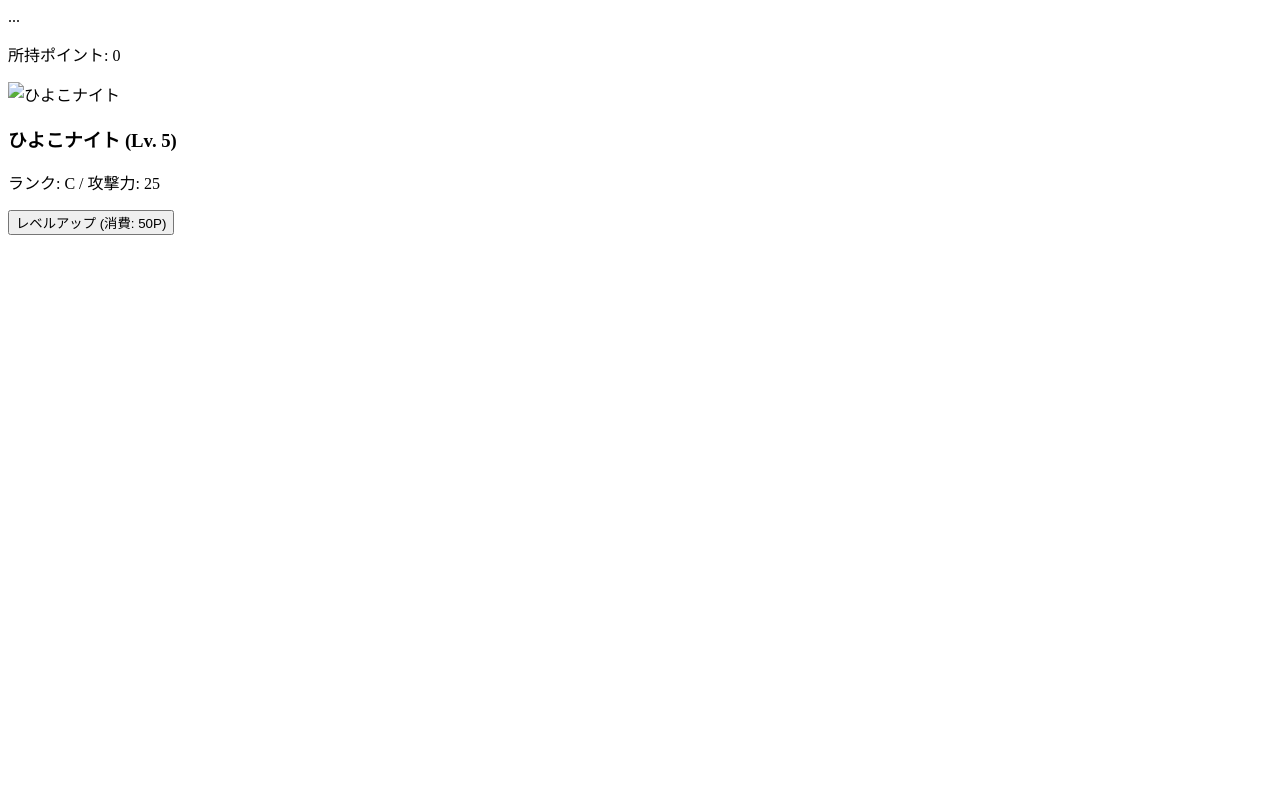
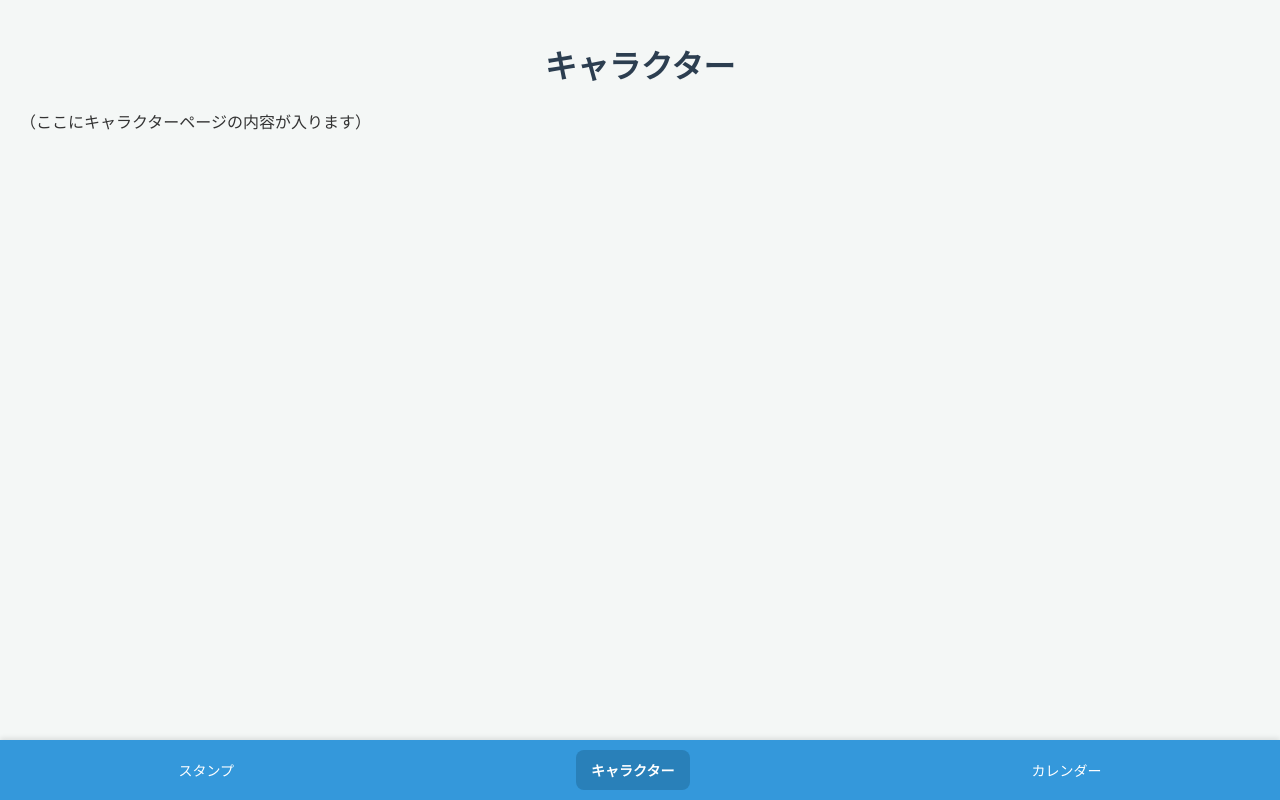
Before and after one commit to issei-dev/test2, a plain HTML site: page characters.html in a window 1280 px wide. Drawn offline with Linux system fonts and the light colour scheme.

Commit message:
Update characters.html

```diff
--- a/characters.html
+++ b/characters.html
@@ -1,13 +1,23 @@
-<nav>...</nav>
-<p>所持ポイント: <span id="totalPointsDisplay">0</span></p>
+<!DOCTYPE html>
+<html lang="ja">
+<head>
+    <meta charset="UTF-8">
+    <meta name="viewport" content="width=device-width, initial-scale=1.0">
+    <title>キャラクター | がんばり育成アプリ</title>
+    <link rel="stylesheet" href="style.css">
+</head>
+<body>
 
-<div id="characterListContainer">
-    <!-- ↓ JavaScriptでキャラクターデータを元にこのブロックを生成する -->
-    <div class="character-card">
-        <img src="images/char_01_evo0.png" alt="ひよこナイト">
-        <h3>ひよこナイト (Lv. 5)</h3>
-        <p>ランク: C / 攻撃力: 25</p>
-        <button class="level-up-button" data-character-id="1">レベルアップ (消費: 50P)</button>
-    </div>
-    <!-- ↑ ここまでをキャラクターの数だけ繰り返す -->
-</div>
+    <main>
+        <h1>キャラクター</h1>
+        <p>（ここにキャラクターページの内容が入ります）</p>
+    </main>
+
+    <nav>
+        <a href="index.html">スタンプ</a>
+        <a href="characters.html" class="active">キャラクター</a>
+        <a href="calendar.html">カレンダー</a>
+    </nav>
+
+</body>
+</html>
```
